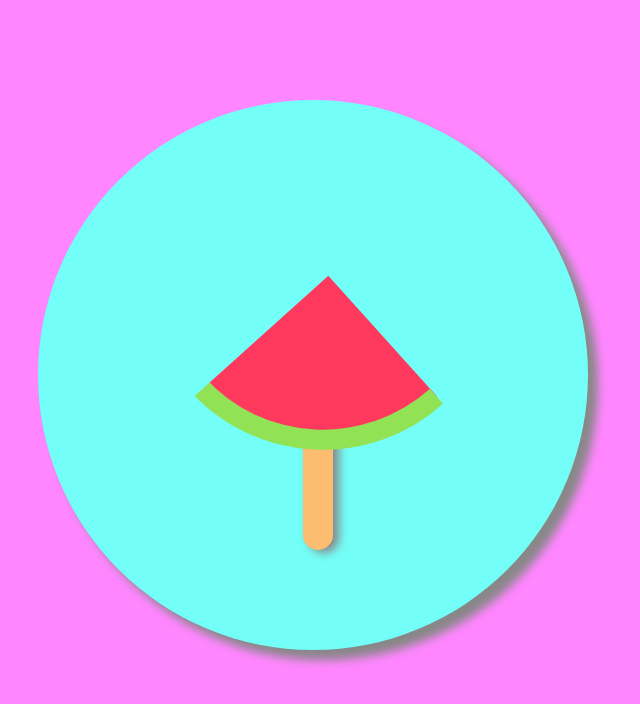
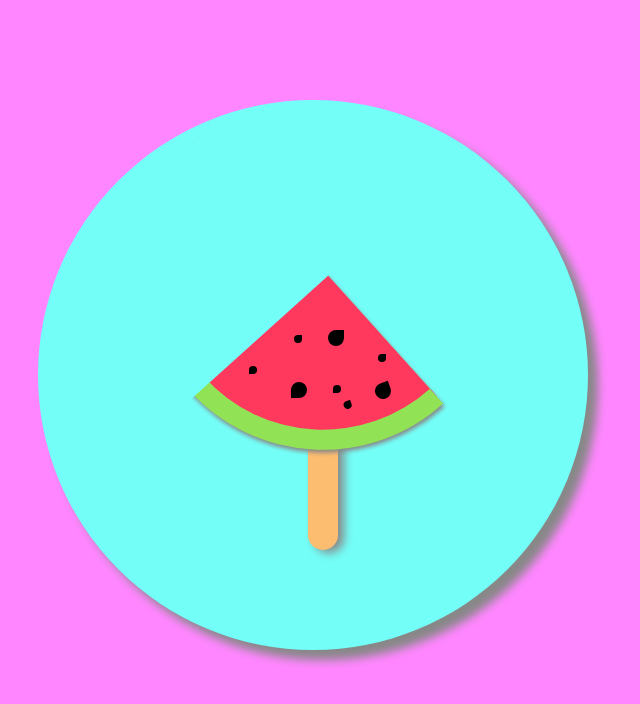
Before and after one commit to elena-in-code/2-CSS-daily-image, a plain HTML site: page index.html in a window 1280 px wide. Shown: the whole page, without its empty margins (312-952 px from the left). Drawn offline with Linux system fonts and the light colour scheme.

Commit message:
Watermelon popsicle completed
added the seeds and description. clean the code.

```diff
--- a/assets/style.css
+++ b/assets/style.css
@@ -33,7 +33,7 @@ body {
   background-color: #fdbd70 ;
   border-radius: 20px;
   top: 360px;
-  left: 275px;
+  left: 280px;
   box-shadow: 6px 3px 10px #888888;
 }
 .green {
@@ -50,20 +50,51 @@ body {
   border-bottom-left-radius:  200px;
   border-bottom-right-radius:  200px;
   transform: rotate(48deg);
-/*  box-shadow: 1px 3px 20px #888888;*/
+  box-shadow: 3px 1px 4px #888888;
 }
-.green:before {
+.green::before {
   content: '';
   position: absolute;
-  top: -5px;
+  top: -17px;
   left: -20px;
   width: calc(50% + 28px);
-  height: calc(100% + 28px);
+  height: calc(110% + 30px);
   background: rgba(116,254,248,1);
-
 }
- /* top: 260px;
-  left: 228px;
-  background-color: #35C508;
-  width: 30px;
-  height: 30px;*/
+ .seed {
+  top: 50%;
+  left: 50%;
+  border: 5px solid black;
+  background: black;
+  width: 6px;
+  height: 6px;
+  border-top-left-radius: 50%;
+  border-bottom-left-radius: 50%;
+  border-bottom-right-radius: 50%;
+  box-shadow: -38px 1px 0 -4px black, 46px 20px 0 -4px black;
+}
+.seed::before {
+  transform: rotate(180deg);
+  top: 790%;
+  left: -700%;
+  border: 5px solid black;
+  background: black;
+  width: 6px;
+  height: 6px;
+  border-top-left-radius: 50%;
+  border-bottom-left-radius: 50%;
+  border-bottom-right-radius: 50%;
+  box-shadow: -38px 1px 0 -4px black, 46px 20px 0 -4px black;
+}
+ .seed::after {
+  transform: rotate(-20deg);
+  top: 800%;
+  left: 700%;
+  border: 5px solid black;
+  background: black;
+  width: 6px;
+  height: 6px;
+  border-top-left-radius: 50%;
+  border-bottom-left-radius: 50%;
+  border-bottom-right-radius: 50%;
+  box-shadow: -38px 1px 0 -4px black;
--- a/index.html
+++ b/index.html
@@ -4,7 +4,7 @@
 	<title></title>
 	<meta charset="utf-8">
     <meta name="viewport" content="width=device-width, initial-scale=1">
-    <meta name="description" content="">
+    <meta name="description" content="Pure CSS Sandia Watermelon Ice-cream popsicle">
     <meta name="author" content="Elena Moral">
 	<link rel="stylesheet" type="text/css" href="assets/style.css">
 </head>
@@ -14,8 +14,6 @@
   	<div class="circle"></div>
   	<div class="stick"></div>
   	<div class="green"></div>
-  	<div class="fix"></div>
-  	<div class="red"></div>
   	<div class="seed"></div>
   </div>
 
```
